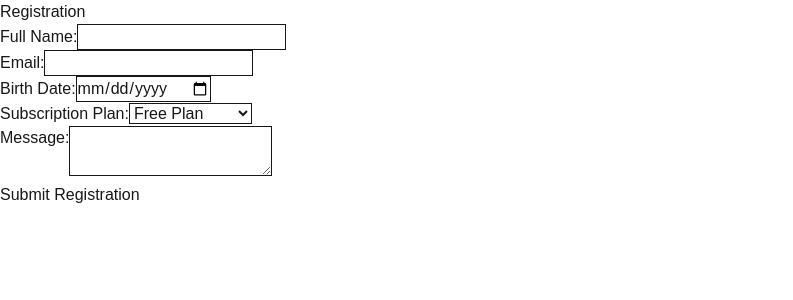
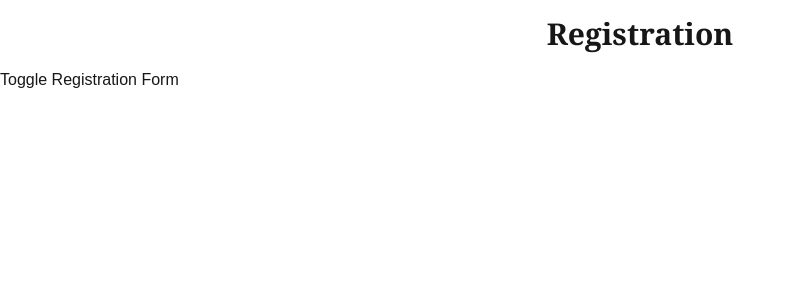
Before and after one commit to SAIT-SP2025/sp2025-cprg306b-classexamples, a Next.js app: page /week-5 in a window 1280 px wide. Shown: the top 300 px of the page, without its empty margins (0-793 px from the left). Built offline with nearby package versions, Linux system fonts and the light colour scheme.

Commit message:
Week 5 Exmaples part 2

```diff
--- a/app/week-5/controlled-component.js
+++ b/app/week-5/controlled-component.js
@@ -4,52 +4,92 @@ import { useState } from "react";
 
 export default function RegistrationForm() {
 
+    // Form State variables
     const [fullName, setFullName] = useState("");
-    const [displayName, setDisplayName] = useState(false);
+    const [email, setEmail] = useState("");
+    const [birthDate, setBirthDate] = useState("");
+    const [subscription, setSubscription] = useState("");
+    const [message, setMessage] = useState("");
 
-
-
+    // form change handle functions
     const handleFullNameChange = (event) => {
         console.dir(event.target.value);
         setFullName(event.target.value);
     }
+    const handleEmailChange = (event) => setEmail(event.target.value);
+    const handleBirthDateChange = (event) => setBirthDate(event.target.value);
+    const handleSubscriptionChange = (event) => setSubscription(event.target.value);
+    const handleMessageChange = (event) => setMessage(event.target.value);
 
+    // form submission function
     const handleSubmit = (event) => {
         event.preventDefault();
+
+        if(subscription == ""){
+            alert("please select a plan");
+            return;
+        }
+
+        let registrationObject = {
+            fName: fullName,
+            mail: email,
+            bDay: birthDate,
+            plan: subscription,
+            msg: message
+        }
+
+        alert(`
+            Name: ${registrationObject.fName} |
+            Email: ${registrationObject.mail} |
+            Birthday: ${registrationObject.bDay} |
+            Plan Type: ${registrationObject.plan} |
+            Message: ${registrationObject.msg}
+        `);
+
+        setFullName("");
+        setEmail("");
+        setBirthDate("");
+        setSubscription("");
+        setMessage("");
+
     }
 
-    const handleDisplayName = () => setDisplayName(fullName);
-
     return(
-        <form onSubmit={handleSubmit}>
-            <div>
-                <label>Full Name:</label>
-                <input type="text" className="border" onChange={handleFullNameChange} onBlur={handleDisplayName}  />
-                {displayName && <p>Welcome, {displayName}</p>}
+        <form onSubmit={handleSubmit} className="p-4 bg-blue-100">
+            <div className="mb-3">
+                <label className="inline-block w-40">Full Name:</label>
+                <input
+                    type="text"
+                    className="border border-blue-500 bg-white px-2 py-1 rounded focus:bg-amber-100"
+                    onChange={handleFullNameChange}
+                    value={fullName}
+                    required={true}
+                />
             </div>
-            <div>
-                <label>Email:</label>
-                <input type="email" className="border" name="user_mail" />
+            <div className="mb-3">
+                <label className="inline-block w-40">Email:</label>
+                <input type="email" required={true} className="border border-blue-500 bg-white px-2 py-1 rounded focus:bg-amber-100" name="user_mail" onChange={handleEmailChange} value={email} />
             </div>
-            <div>
-                <label>Birth Date:</label>
-                <input type="date" className="border" />
+            <div className="mb-3">
+                <label className="inline-block w-40">Birth Date:</label>
+                <input type="date" className="border border-blue-500 bg-white px-2 py-1 rounded focus:bg-amber-100" onChange={handleBirthDateChange} value={birthDate} />
             </div>
-            <div>
-                <label>Subscription Plan:</label>
-                <select className="border">
-                    <option>Free Plan</option>
-                    <option>Basic Plan</option>
-                    <option>Premium Plan</option>
+            <div className="mb-3">
+                <label className="inline-block w-40">Subscription Plan:</label>
+                <select className="border border-blue-500 bg-white px-2 py-1 rounded focus:bg-amber-100" onChange={handleSubscriptionChange} value={subscription}>
+                    <option disabled value="">--- Please Select a Plan ---</option>
+                    <option value="free">Free Plan</option>
+                    <option value="basic">Basic Plan</option>
+                    <option value="premium">Premium Plan</option>
                 </select>
             </div>
-            <div>
-                <label className="align-top">Message:</label>
-                <textarea className="border"></textarea>
+            <div className="mb-3">
+                <label className="inline-block w-40 align-top">Message:</label>
+                <textarea className="border border-blue-500 bg-white px-2 py-1 rounded focus:bg-amber-100" onChange={handleMessageChange} value={message}></textarea>
             </div>
 
-            <div>
-                <button>Submit Registration</button>
+            <div className="mb-3">
+                <button className="bg-blue-500 text-white rounded px-3 py-2 hover:bg-green-500 active:bg-amber-500">Submit Registration</button>
             </div>
         </form>
     );
--- a/app/week-5/page.js
+++ b/app/week-5/page.js
@@ -1,13 +1,31 @@
+"use client"
 
-
+import { useState } from "react";
 import RegistrationForm from "./controlled-component";
 
 export default function RegistrationPage(){
 
+    const [formOpen, setFormOpen] = useState(false);
+
+    const toggleForm = () => {
+        if ( formOpen ){
+            setFormOpen(false);
+        } else {
+            setFormOpen(true);
+        }
+    }
+
+    const toggleForm2 = () => setFormOpen(!formOpen);
+
     return(
         <main>
-            <h1>Registration</h1>
-            <RegistrationForm />
+            <h1 className="text-3xl text-center my-4 font-serif font-black">Registration</h1>
+            <button onClick={toggleForm2}>Toggle Registration Form</button>
+
+            { formOpen && <RegistrationForm /> }
+
+            {/* <p>{formOpen ? "Hello!" : "Something Else"}</p> */}
+            {/* <RegistrationForm /> */}
         </main>
     );
 }
```
